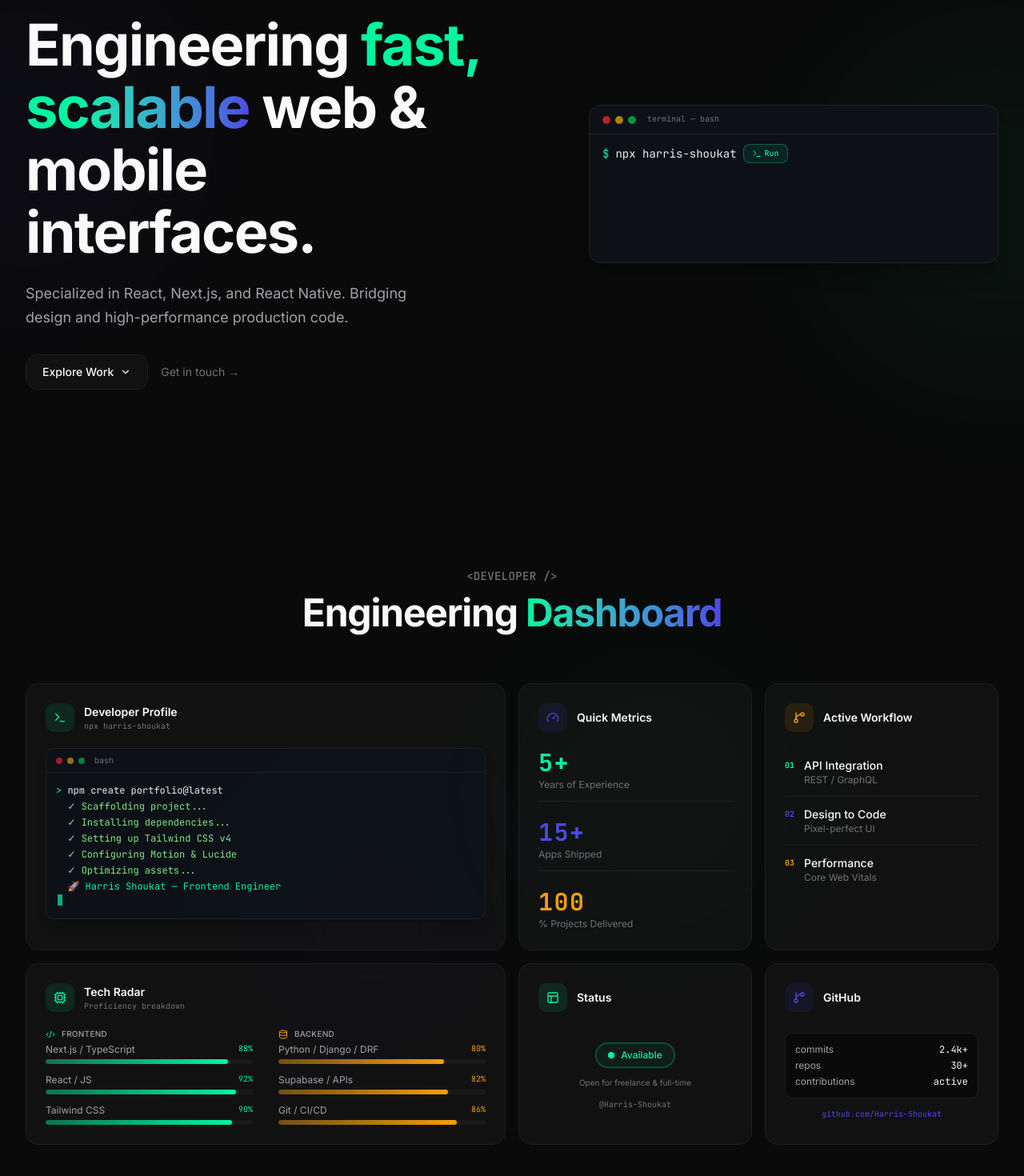
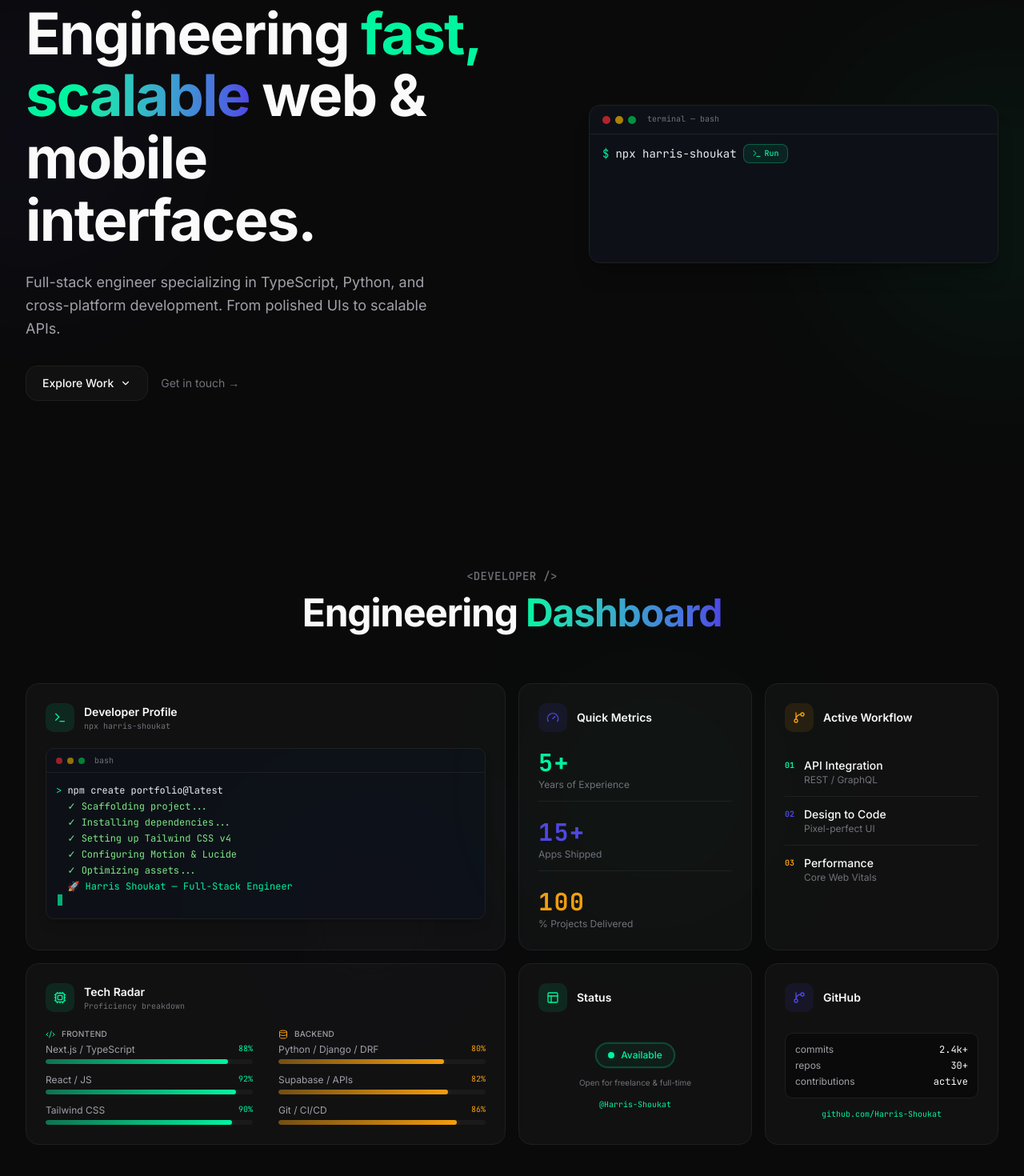
Before and after one commit to Harris-Shoukat/portfolio, a Next.js app: page / in a window 1280 px wide. Shown: the part 186-1656 px from the top of the page at 80% size. Built offline with nearby package versions, Linux system fonts and the light colour scheme.

Commit message:
text update

```diff
--- a/src/app/components/bento/AnimatedTerminal.tsx
+++ b/src/app/components/bento/AnimatedTerminal.tsx
@@ -11,11 +11,12 @@ const LINES = [
   "  ✓ Configuring Motion & Lucide",
   "  ✓ Optimizing assets...",
   "",
-  "  🚀 Harris Shoukat — Frontend Engineer",
+  "  🚀 Harris Shoukat — Full-Stack Engineer",
   "  │",
   "  ├─ 🎨 UI: Tailwind + Motion",
-  "  ├─ ⚛️  Stack: Next.js + TypeScript",
+  "  ├─ ⚛️  Frontend: Next.js + TypeScript",
   "  ├─ 📱 Mobile: React Native + Expo",
+  "  ├─ 🐍 Backend: Python + Django + DRF",
   "  └─ 🔧 Tools: Supabase + Git",
   "  │",
   "  └─ ✨ Ready for production",
--- a/src/app/components/bento/BentoDashboard.tsx
+++ b/src/app/components/bento/BentoDashboard.tsx
@@ -165,7 +165,7 @@ export default function BentoDashboard() {
                 Available
               </motion.span>
               <p className="text-[10px] text-[#71717A]">Open for freelance &amp; full-time</p>
-              <a href={SOCIAL.github} target="_blank" rel="noopener noreferrer" className="text-[10px] font-mono text-[#71717A] hover:text-[#FAFAFA] transition-colors">
+              <a href={SOCIAL.github} target="_blank" rel="noopener noreferrer" className="text-[10px] font-mono text-[#00F5A0] hover:text-[#FAFAFA] transition-colors">
                 {SOCIAL.githubHandle}
               </a>
             </div>
@@ -193,7 +193,7 @@ export default function BentoDashboard() {
                   <span className="text-[#FAFAFA] font-mono">active</span>
                 </div>
               </div>
-              <a href={SOCIAL.github} target="_blank" rel="noopener noreferrer" className="text-[10px] font-mono text-[#4F46E5] hover:text-[#00F5A0] transition-colors">
+              <a href={SOCIAL.github} target="_blank" rel="noopener noreferrer" className="text-[10px] font-mono text-[#00F5A0] hover:text-[#FAFAFA] transition-colors">
                 github.com/Harris-Shoukat
               </a>
             </div>
--- a/src/app/components/hero/HeroContent.tsx
+++ b/src/app/components/hero/HeroContent.tsx
@@ -52,8 +52,8 @@ export function HeroContent() {
         variants={itemVariants}
         className="text-base sm:text-lg text-[#A1A1AA] max-w-lg leading-relaxed"
       >
-        Specialized in React, Next.js, and React Native. Bridging design and
-        high-performance production code.
+        Full-stack engineer specializing in TypeScript, Python, and cross-platform
+        development. From polished UIs to scalable APIs.
       </motion.p>
 
       <motion.div variants={itemVariants} className="flex items-center gap-4 pt-2">
```
